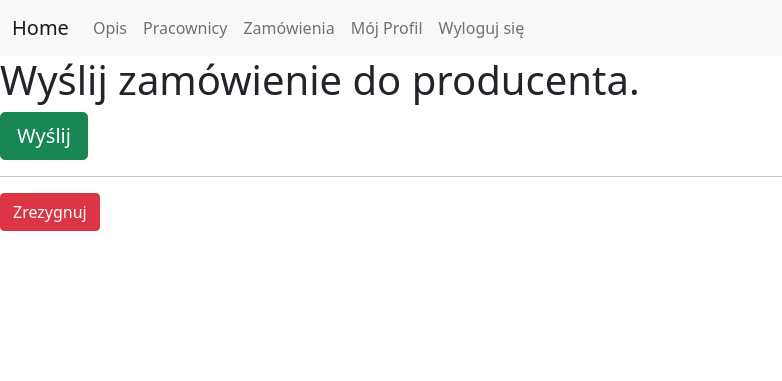
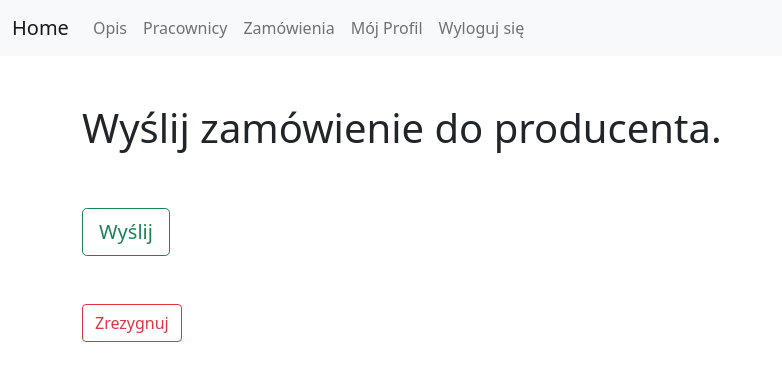
Before and after one commit to szymanskirafal/zamawianieodziezy, a Django app: page /supervisor/order/1/send/ in a window 1280 px wide. Shown: the top 381 px of the page, without its empty margins (0-782 px from the left). Run offline with Django 3.2, Linux system fonts and the light colour scheme; a user stored in the database is signed in; tables that the repository leaves empty hold one stand-in row (values such as "Sample post"); parts of the project's set-up code (start-up, migrations or seed data) failed here and were passed over.

Commit message:
Add container class

```diff
--- a/templates/supervisor/send.html
+++ b/templates/supervisor/send.html
@@ -1,17 +1,21 @@
 {% extends "base.html" %}
 
 {% block content %}
-
-
+<div class="container">
+  <br><br>
   <h1>Wyślij zamówienie do producenta.</h1>
 
   <form action="#" method="post">
     {{ form.as_p }}
     {% csrf_token %}
-  <input class="btn btn-success btn-lg" type="submit" value="Wyślij">
+    <br><br>
+    <input class="btn btn-outline-success btn-lg" type="submit" value="Wyślij">
   </form>
-<hr>
+  <br><br>
+  <a class="btn btn-outline-danger" href="{% url 'supervisor:order' order.id %}" role="button">Zrezygnuj</a>
 
-<a class="btn btn-danger" href="{% url 'supervisor:order' order.id %} role="button">Zrezygnuj</a>
+</div>
+<br><br>
+
 
 {% endblock content %}
```
Lines whose indentation alone changed are shown as unchanged.
